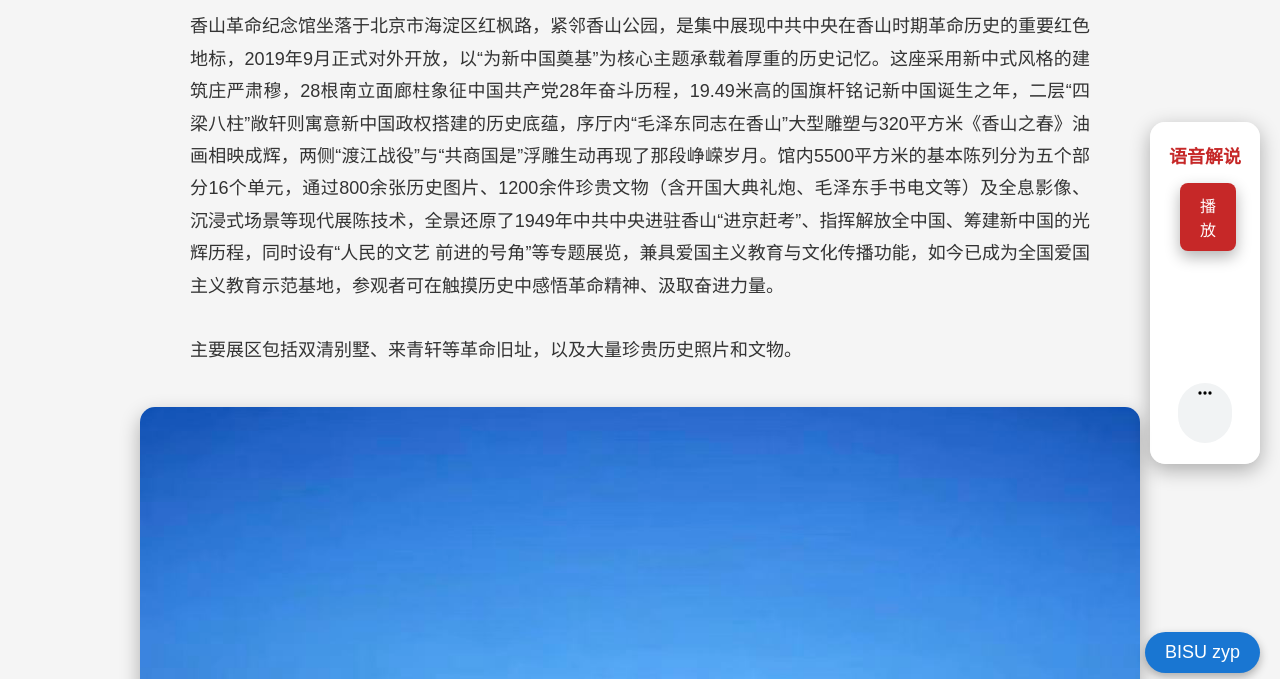
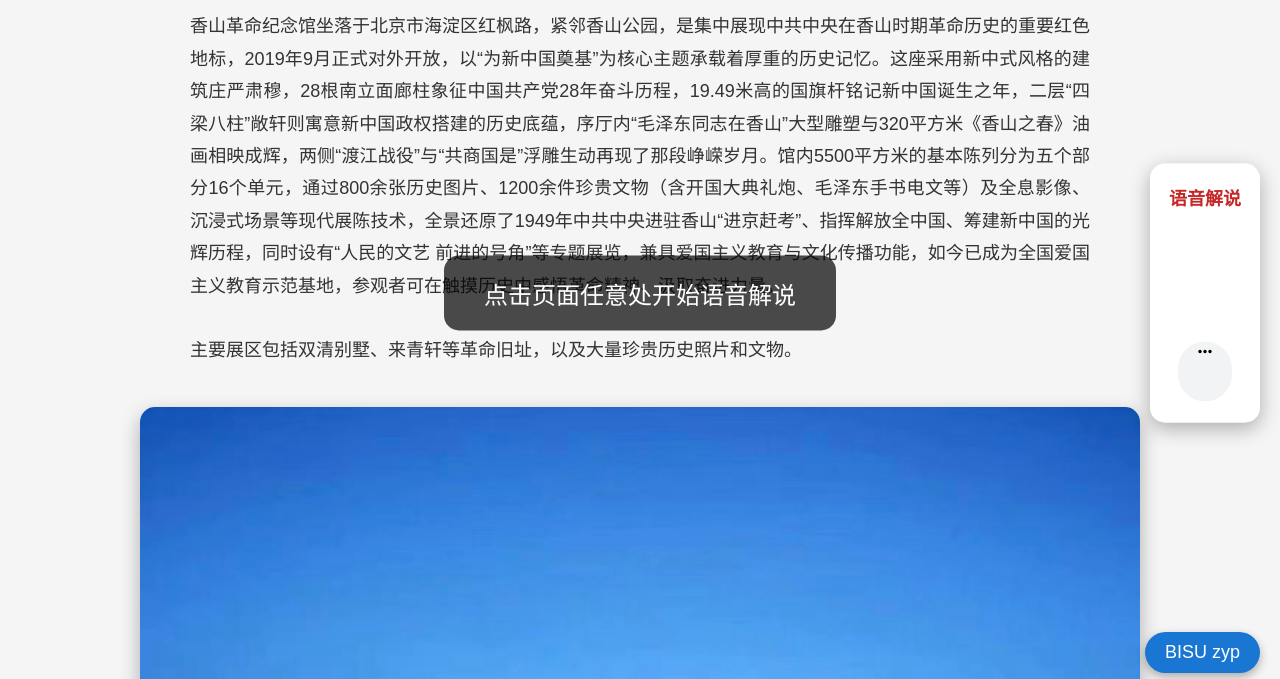
Before and after one commit to klc177301-bot/vibe_tour, a plain HTML site: page motion-avatar/museum.html in a window 1280 px wide. Shown: the part 107-786 px from the top of the page. Drawn offline with Linux system fonts and the light colour scheme.

Commit message:
Update museum.html

```diff
--- a/motion-avatar/museum.html
+++ b/motion-avatar/museum.html
@@ -35,6 +35,11 @@
             position: fixed; right: 20px; bottom: 20px; font-size: 18px; color: white;
             background: #1976d2; padding: 10px 20px; border-radius: 30px; z-index: 10; box-shadow: 0 4px 10px rgba(0,0,0,0.3);
         }
+        .play-hint {
+            position: fixed; top: 50%; left: 50%; transform: translate(-50%, -50%);
+            background: rgba(0,0,0,0.7); color: white; padding: 20px 40px; border-radius: 15px; font-size: 24px; z-index: 20;
+            display: none;
+        }
     </style>
 </head>
 <body>
@@ -55,10 +60,9 @@
         <img src="assets/memorial3.jpg" alt="历史文物">
     </div>
 
-    <!-- 竖向语音解说面板（加播放按钮，用户点播） -->
+    <!-- 竖向语音解说面板 -->
     <div class="audio-panel">
         <label>语音解说</label>
-        <button id="play-btn" style="margin-bottom: 15px; padding: 10px 20px; background: #c62828; color: white; border: none; border-radius: 8px; cursor: pointer; font-size: 16px;">播放</button>
         <audio id="lecture-audio" controls>
             <source src="assets/xiangshanword.mp3" type="audio/mpeg">
             您的浏览器不支持音频播放。
@@ -72,12 +76,27 @@
 
     <div class="watermark">BISU zyp</div>
 
+    <!-- 点击页面播放提示（首次加载显示） -->
+    <div class="play-hint" id="play-hint">点击页面任意处开始语音解说</div>
+
     <script>
-        // 播放按钮点击事件
-        document.getElementById('play-btn').addEventListener('click', () => {
-            const audio = document.getElementById('lecture-audio');
-            audio.play();
+        const audio = document.getElementById('lecture-audio');
+        const hint = document.getElementById('play-hint');
+        let hasPlayed = false;
+
+        // 点击页面任意处播放音频并隐藏提示
+        document.body.addEventListener('click', () => {
+            if (!hasPlayed) {
+                audio.play();
+                hint.style.display = 'none';
+                hasPlayed = true;
+            }
         });
+
+        // 页面加载时显示提示
+        window.onload = () => {
+            hint.style.display = 'block';
+        };
     </script>
 </body>
 </html>
```
